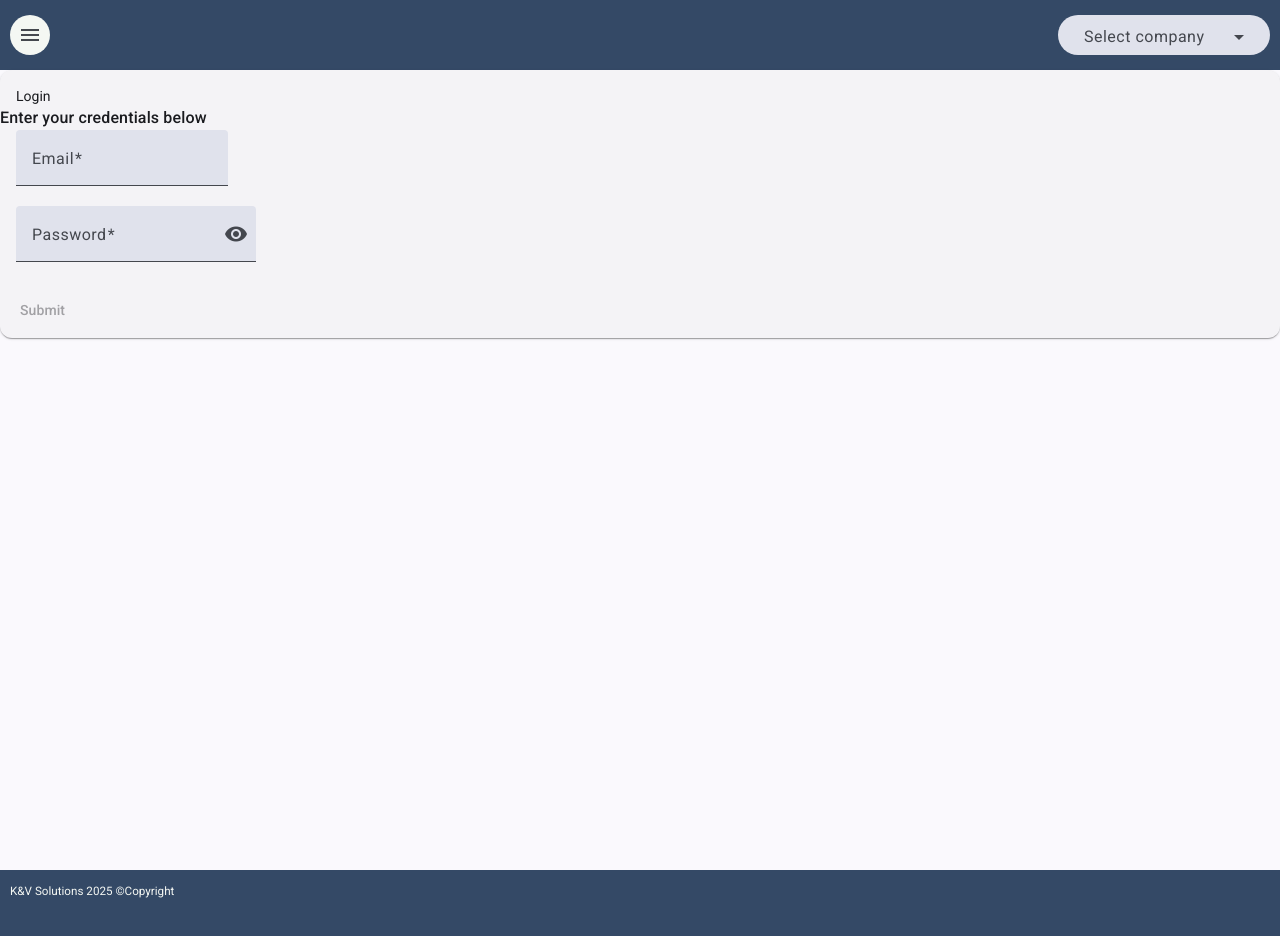
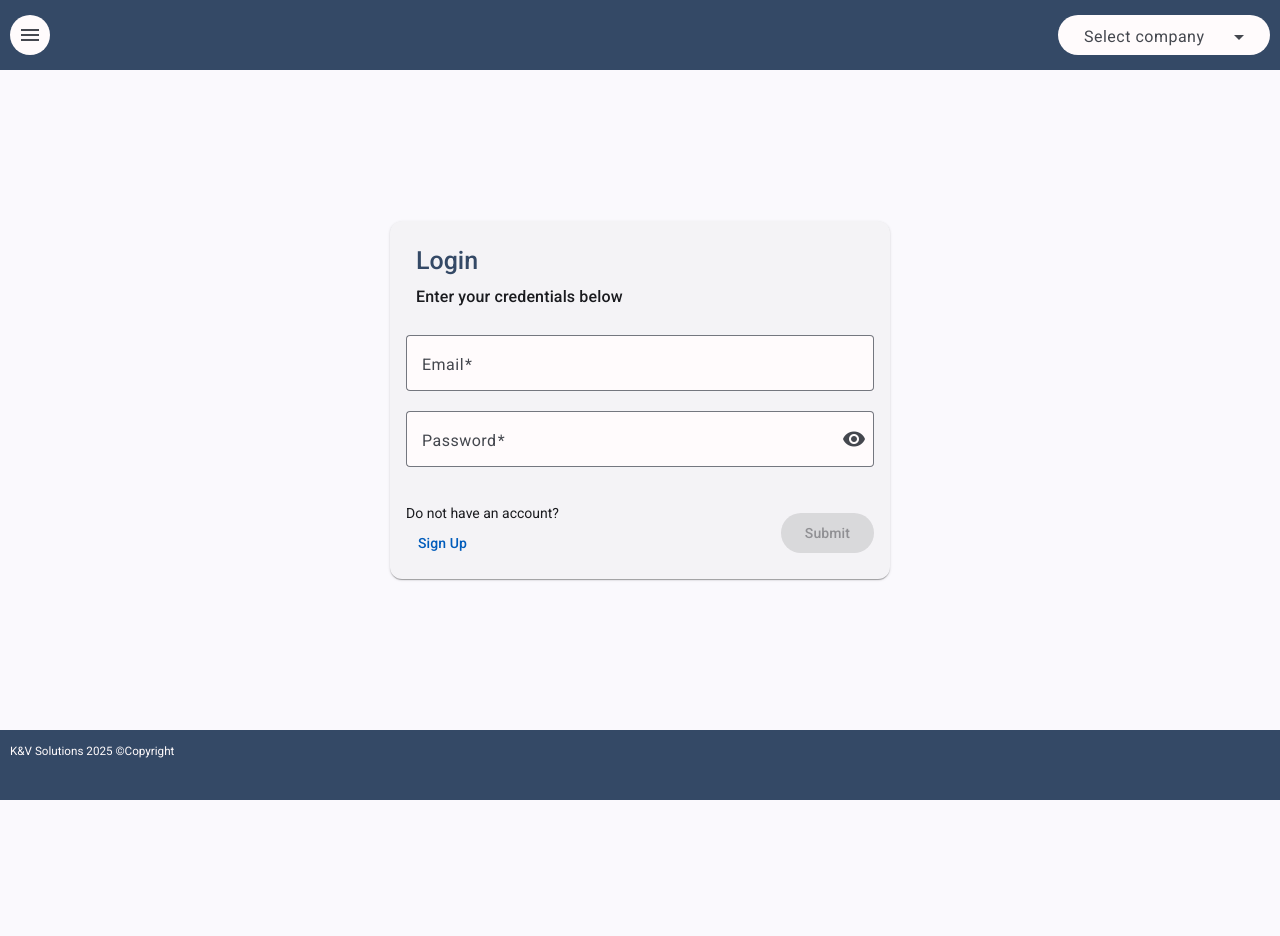
Before and after one commit to ValeriiKorchahin/corpcore-frontend, an Angular app: page /login in a window 1280 px wide. Shown: the top 936 px of the page. After the commit the page ends 800 px from the top, so only its background shows below. Built offline with nearby package versions, Linux system fonts and the light colour scheme.

Commit message:
general styles added, login implemented

```diff
--- a/src/app/app.scss
+++ b/src/app/app.scss
@@ -1,3 +1,3 @@
 .main {
-  height: 100vh;
+  height: calc(100vh - 140px);
 }
--- a/src/app/core/components/login/login.component.html
+++ b/src/app/core/components/login/login.component.html
@@ -1,32 +1,43 @@
-<mat-card>
-  <mat-card-header>Login</mat-card-header>
-  <mat-card-subtitle>
+<div class="card-wrapper flex-row justify-center">
+  <mat-card class="card">
+    <mat-card-header class="card__header">
+      <mat-card-title class="card__title">
+        Login
+      </mat-card-title>
+      <mat-card-subtitle class="card__subtitle">
         Enter your credentials below
       </mat-card-subtitle>
+    </mat-card-header>
     <mat-card-content>
-    <div class="login-form">
       <form [formGroup]="form">
+        <div class="card__form">
           <div class="form-field">
-          <mat-form-field>
+            <mat-form-field appearance="outline" class="form-field">
               <mat-label>Email</mat-label>
               <input matInput type="text" formControlName="email">
             </mat-form-field>
           </div>
           <div class="form-field">
-          <mat-form-field>
+            <mat-form-field appearance="outline" class="form-field">
               <mat-label>Password</mat-label>
               <input matInput [type]="isPasswordVisible ? 'text' : 'password'" formControlName="password">
-            <button mat-icon-button matSuffix (click)="isPasswordVisible = !isPasswordVisible" [matTooltip]="isPasswordVisible ? 'Hide' : 'Show'">
-              <mat-icon>{{ isPasswordVisible ? 'visibility_off' : 'visibility'}}</mat-icon>
+              <button mat-icon-button matSuffix (click)="isPasswordVisible = !isPasswordVisible"
+                      [matTooltip]="isPasswordVisible ? 'Hide' : 'Show'">
+                <mat-icon>{{ isPasswordVisible ? 'visibility_off' : 'visibility' }}</mat-icon>
               </button>
             </mat-form-field>
           </div>
+        </div>
       </form>
-    </div>
     </mat-card-content>
-  <mat-card-actions>
-    <button mat-button type="submit" [disabled]="form.invalid" (click)="login()">
+    <mat-card-actions class="card__actions flex-row space-between">
+      <span>Do not have an account?
+        <br>
+        <a mat-button href="#">Sign Up</a>
+      </span>
+      <button mat-raised-button type="submit" [disabled]="form.invalid" (click)="login()">
         Submit
       </button>
     </mat-card-actions>
   </mat-card>
+</div>
--- a/src/app/core/components/login/login.component.scss
+++ b/src/app/core/components/login/login.component.scss
@@ -0,0 +1,21 @@
+.card-wrapper {
+  height: 100%;
+}
+
+.card {
+  width: 500px;
+  &__title {
+    font-weight: 500;
+    font-size: 25px;
+    color: var(--primary-color);
+  }
+  &__header, &__actions {
+    padding: 16px 16px 16px;
+  }
+  &__title, &__subtitle {
+    margin: 10px;
+  }
+  .form-field {
+    width: 100%;
+  }
+}
--- a/src/app/core/guards/auth-guard.ts
+++ b/src/app/core/guards/auth-guard.ts
@@ -1,8 +1,7 @@
-import { CanActivateFn, Router } from '@angular/router';
-import { inject } from '@angular/core';
+import { CanActivateFn } from '@angular/router';
 
 export const authGuard: CanActivateFn = (route, state) => {
-  const router = inject(Router);
+  console.log(state);
   const url = route.url;
 
   if (url) {
--- a/src/assets/styles/_mat-rewritten-classes.scss
+++ b/src/assets/styles/_mat-rewritten-classes.scss
@@ -1,3 +1,9 @@
+// Background color change
+.mat-mdc-text-field-wrapper {
+  background-color: var(--form-field-background-color) !important;
+}
+
+// Company select located in header section
 .company-select-field {
   .mat-mdc-text-field-wrapper {
     height: 40px !important;
--- a/src/assets/styles/themes/blue-porcelain.theme.scss
+++ b/src/assets/styles/themes/blue-porcelain.theme.scss
@@ -1,6 +1,9 @@
 [data-theme='blue-porcelain'] {
   --primary-color: #344966;
   --secondary-color: #B4CDED;
-  --accent-color-light: #F4F7F3;
+  --accent-color-light: #FFFBFC;
   --accent-color-dark: #0D1821;
+
+  // Form Field
+  --form-field-background-color: #FFFBFC;
 };
--- a/src/styles.scss
+++ b/src/styles.scss
@@ -5,10 +5,14 @@
 @use "assets/styles/themes/blue-porcelain.theme" as blue-porcelain-theme;
 
 :root {
+  // General UI
   --primary-color: #344966;
   --secondary-color: #B4CDED;
-  --accent-color-light: #F4F7F3;
+  --accent-color-light: #FFFBFC;
   --accent-color-dark: #0D1821;
+
+  // Form Field
+  --form-field-background-color: #FFFBFC;
 
   --error-color: #cb0000;
   --warng-color: #f9bb31;
```
Also changed, not shown: src/app/core/components/login/login.component.ts (+10 -2 lines). Lines whose indentation alone changed are shown as unchanged.
